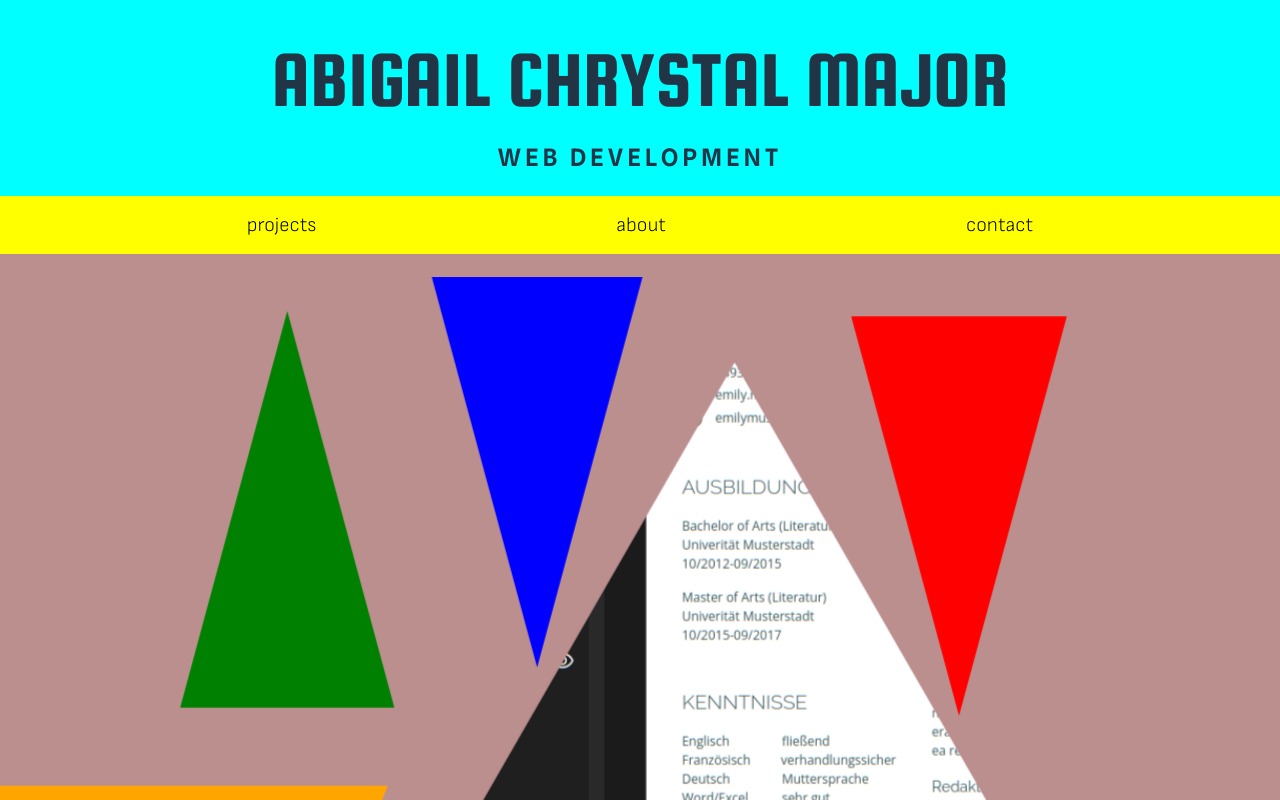
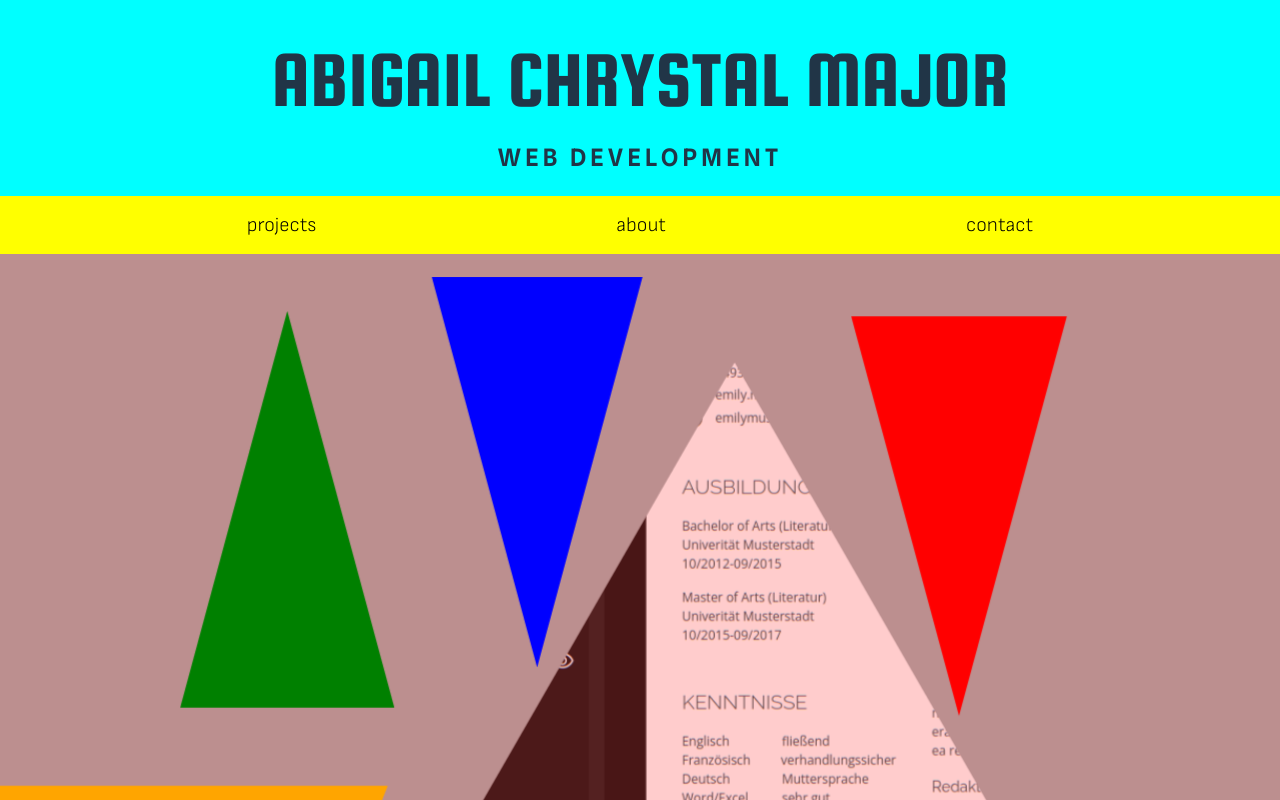
Before and after one commit to chryschi/personal-portfolio, a React (Vite) app: page / in a window 1280 px wide. Shown: the top 800 px of the page. Built offline with nearby package versions, Linux system fonts and the light colour scheme.

Commit message:
Add colored overlay to project triangle

```diff
--- a/src/components/ProjectTriangle.css
+++ b/src/components/ProjectTriangle.css
@@ -15,6 +15,12 @@ figure {
 
 figure figcaption {
   position: absolute;
+}
+
+.color-overlay {
+  position: absolute;
+  height: 100%;
+  width: 100%;
 }
 
 .medium-offset-up > figcaption {
--- a/src/components/ProjectTriangle.jsx
+++ b/src/components/ProjectTriangle.jsx
@@ -9,6 +9,7 @@ const ProjectTriangle = ({
   projectUrl,
   title,
   imgUrl,
+  overlayColor,
 }) => {
   const { setGrayscale } = useContext(AppContext);
   const [isHovered, setIsHovered] = useState(false);
@@ -30,6 +31,10 @@ const ProjectTriangle = ({
       onMouseLeave={showSurrounding}
     >
       <img src={imgUrl} />
+      <div
+        className="color-overlay"
+        style={overlayColor !== null ? { backgroundColor: overlayColor } : null}
+      ></div>
       <figcaption>
         <div className={isHovered ? "" : "hidden"}>
           <p>{title}</p>
--- a/src/pages/Projects/Projects.jsx
+++ b/src/pages/Projects/Projects.jsx
@@ -15,6 +15,7 @@ const Projects = () => {
       projectUrl: "",
       projectTitle: "",
       imageUrl: "",
+      overlayColor: null,
     },
     {
       classes:
@@ -23,6 +24,7 @@ const Projects = () => {
       projectUrl: "",
       projectTitle: "",
       imageUrl: "",
+      overlayColor: null,
     },
     {
       classes:
@@ -31,6 +33,7 @@ const Projects = () => {
       projectUrl: "https://cv-builder-chryschi.netlify.app",
       projectTitle: "CV-Builder",
       imageUrl: imgCVBuilder,
+      overlayColor: "rgb(255, 0, 0, 0.2)",
     },
     {
       classes:
@@ -39,6 +42,7 @@ const Projects = () => {
       projectUrl: "",
       projectTitle: "",
       imageUrl: "",
+      overlayColor: null,
     },
   ];
 
@@ -50,6 +54,7 @@ const Projects = () => {
       projectUrl: "",
       projectTitle: "",
       imageUrl: "",
+      overlayColor: null,
     },
     {
       classes:
@@ -58,6 +63,7 @@ const Projects = () => {
       projectUrl: "",
       projectTitle: "",
       imageUrl: "",
+      overlayColor: null,
     },
     {
       classes: "triangle-xs position-seven triangle-down project-triangle",
@@ -65,6 +71,7 @@ const Projects = () => {
       projectUrl: "",
       projectTitle: "",
       imageUrl: "",
+      overlayColor: null,
     },
     {
       classes:
@@ -73,6 +80,7 @@ const Projects = () => {
       projectUrl: "",
       projectTitle: "",
       imageUrl: "",
+      overlayColor: null,
     },
   ];
 
@@ -91,6 +99,7 @@ const Projects = () => {
               projectUrl={triangle.projectUrl}
               title={triangle.projectTitle}
               imgUrl={triangle.imageUrl}
+              overlayColor={triangle.overlayColor}
             />
           ))}
         </div>
@@ -103,6 +112,7 @@ const Projects = () => {
               projectUrl={triangle.projectUrl}
               title={triangle.projectTitle}
               imgUrl={triangle.imageUrl}
+              overlayColor={triangle.overlayColor}
             />
           ))}
         </div>
```
